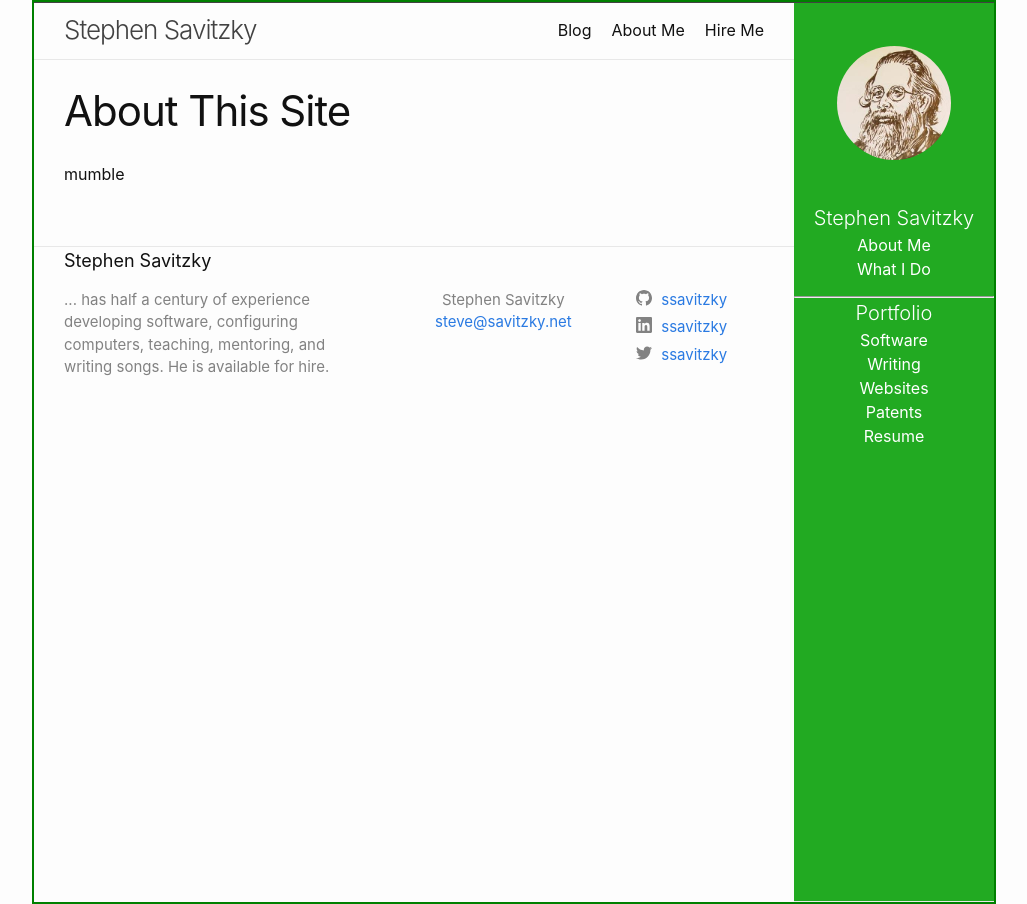
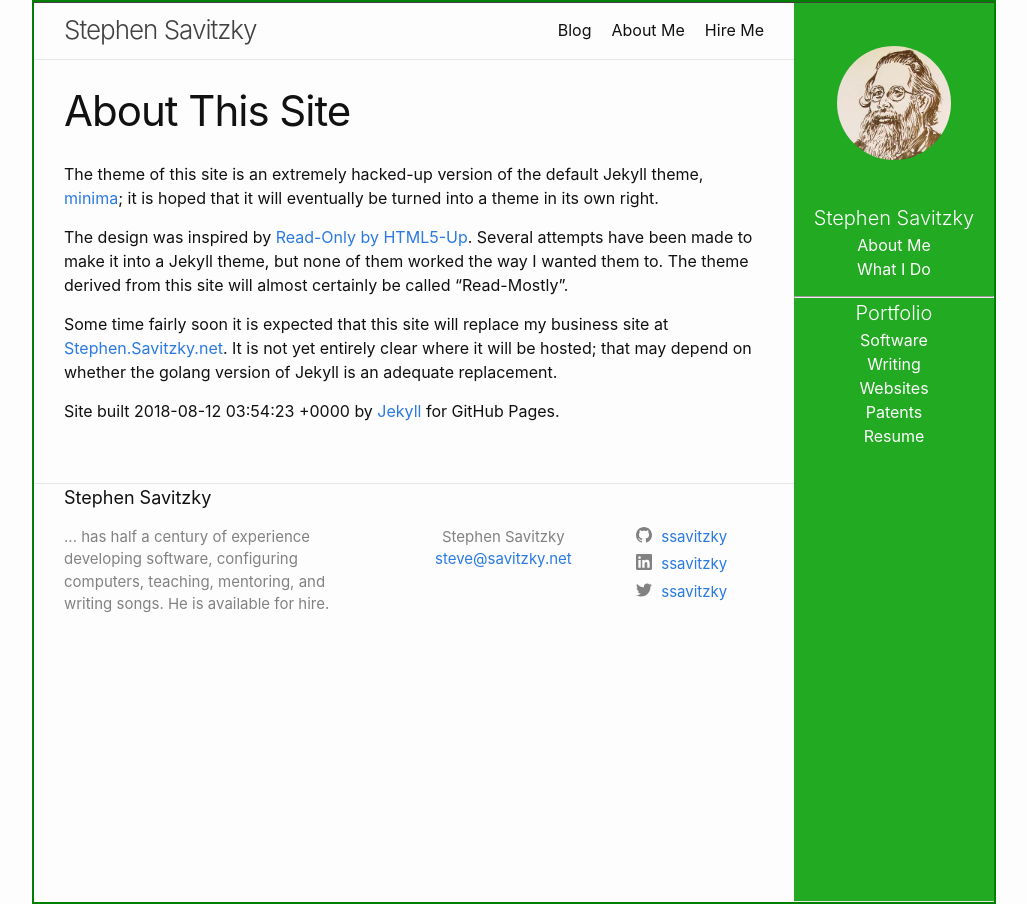
Before and after one commit to ssavitzky/ssavitzky.github.io, a Jekyll site: the page built from colophon.md, in a window 1280 px wide. Shown: the whole page, without its empty margins (126-1153 px from the left). Built offline with Jekyll 4.4.1, drawn with Linux system fonts in a browser that asks for light colours; our own code applies the rules of GitHub Pages for plain Markdown files.

Commit message:
add content to colophon

```diff
--- a/colophon.md
+++ b/colophon.md
@@ -2,4 +2,21 @@
 title: About This Site
 path:  /colophon/
 ---
-mumble
+
+The theme of this site is an extremely hacked-up version of the default Jekyll
+theme, [minima](http//github.com/jekyll/minima); it is hoped that it will
+eventually be turned into a theme in its own right.
+
+The design was inspired by [Read-Only by
+HTML5-Up](https://html5up.net/read-only).  Several attempts have been made to
+make it into a Jekyll theme, but none of them worked the way I wanted them
+to. The theme derived from this site will almost certainly be called
+"Read-Mostly".
+
+Some time fairly soon it is expected that this site will replace my business
+site at [Stephen.Savitzky.net](https://stephen.savitzky.net).  It is not yet
+entirely clear where it will be hosted; that may depend on whether the golang
+version of Jekyll is an adequate replacement.
+
+Site built {{ site.time }} by [Jekyll](https://jekyllrb.com/) for GitHub
+Pages.
```
